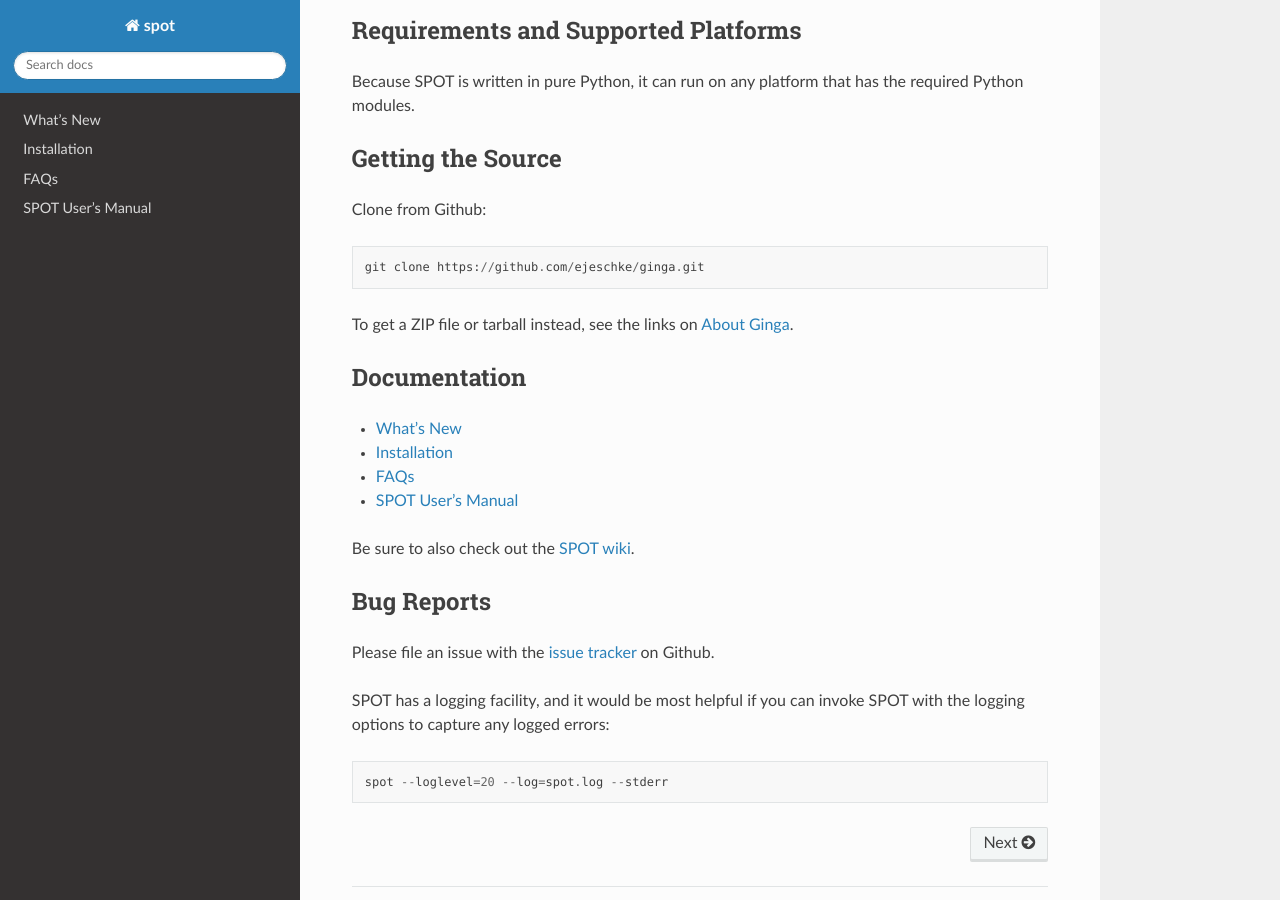
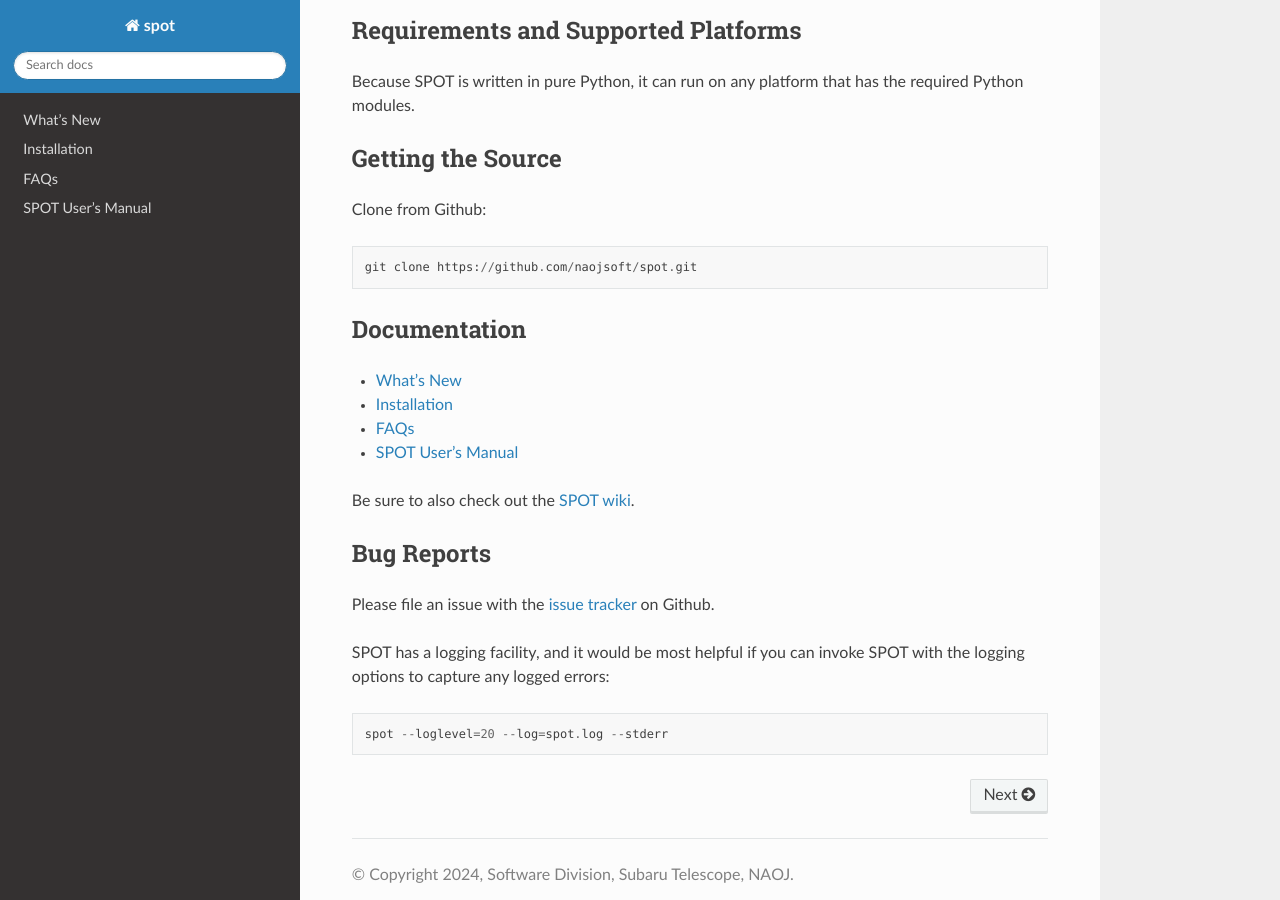
Before and after one commit to naojsoft/spot, a Sphinx documentation site: the page built from doc/index.rst, in a window 1280 px wide and 900 px high, scrolled down 427 px. Built offline with Sphinx 7.4.7 and the Read the Docs theme 2.0.0, drawn with Linux system fonts in a browser that asks for light colours.

```diff
--- a/doc/FAQ.rst
+++ b/doc/FAQ.rst
@@ -11,7 +11,7 @@ SPOT usage.
 Platforms
 ---------
 
-Does Ginga run on Mac/Windows/Linux/XYZ?
+Does SPOT run on Mac/Windows/Linux/XYZ?
 ----------------------------------------
 SPOT is written entirely in the Python programming language, and uses only
 supporting Python packages.  As long as a platform supports Python
--- a/doc/LICENSE.rst
+++ b/doc/LICENSE.rst
@@ -1,5 +1,5 @@
 :orphan:
 
-Ginga is licensed under a 3-clause BSD style license:
+SPOT is licensed under a 3-clause BSD style license:
 
 .. include:: ../LICENSE.md
--- a/doc/index.rst
+++ b/doc/index.rst
@@ -36,10 +36,7 @@ Getting the Source
 
 Clone from Github::
 
-    git clone https://github.com/ejeschke/ginga.git
-
-To get a ZIP file or tarball instead, see the links on
-`About Ginga <http://ejeschke.github.io/ginga/>`_.
+    git clone https://github.com/naojsoft/spot.git
 
 =============
 Documentation
--- a/spot_conda_environment.yml
+++ b/spot_conda_environment.yml
@@ -5,15 +5,15 @@ name: spot
 dependencies:
   - python=3.11
   - pip
-  - ephem
   - astropy
   - scipy
   - matplotlib
   - pillow
+  - pandas
   - pyqt
+  - qtpy
   - python-dateutil
   - pyyaml
-  - qtpy
   - requests
   - ply
   - pytz
```
Also changed, not shown: spot_pip_requirements.txt (+6 -1 lines), 1 other file.
